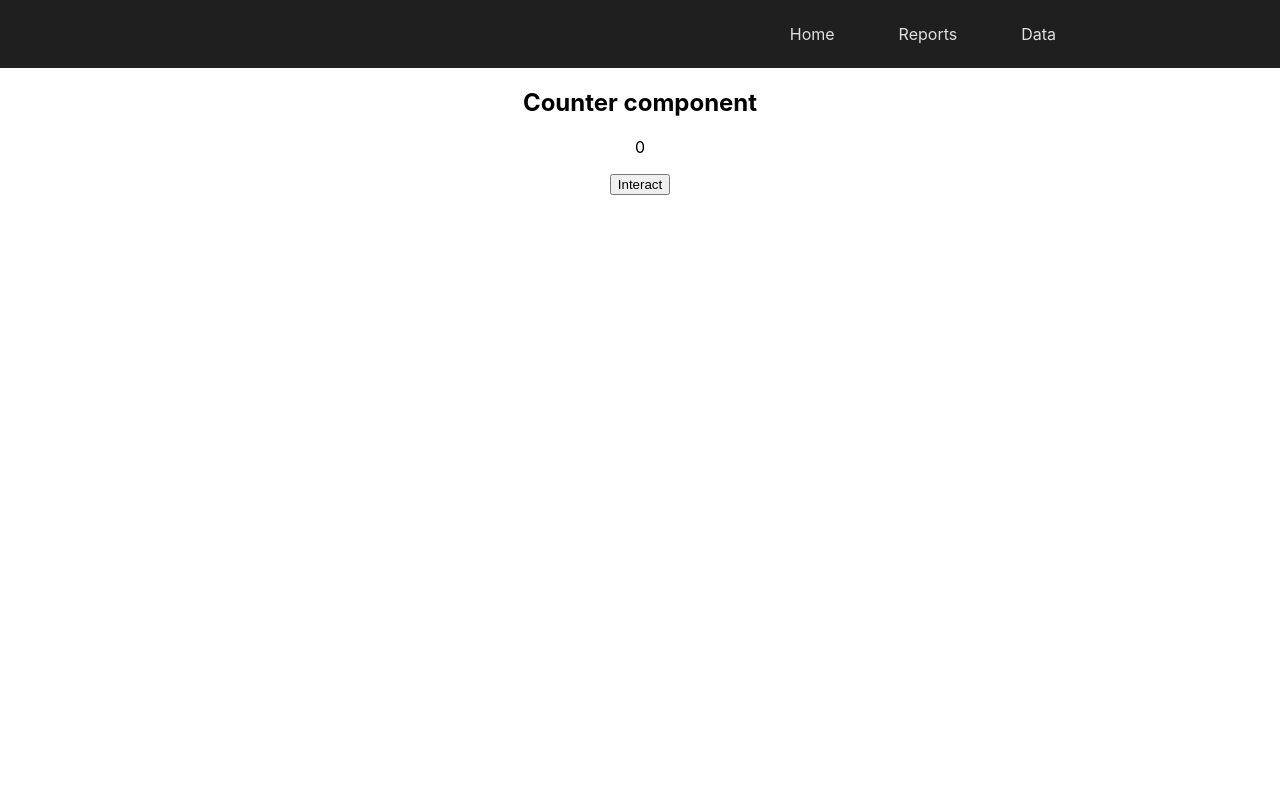
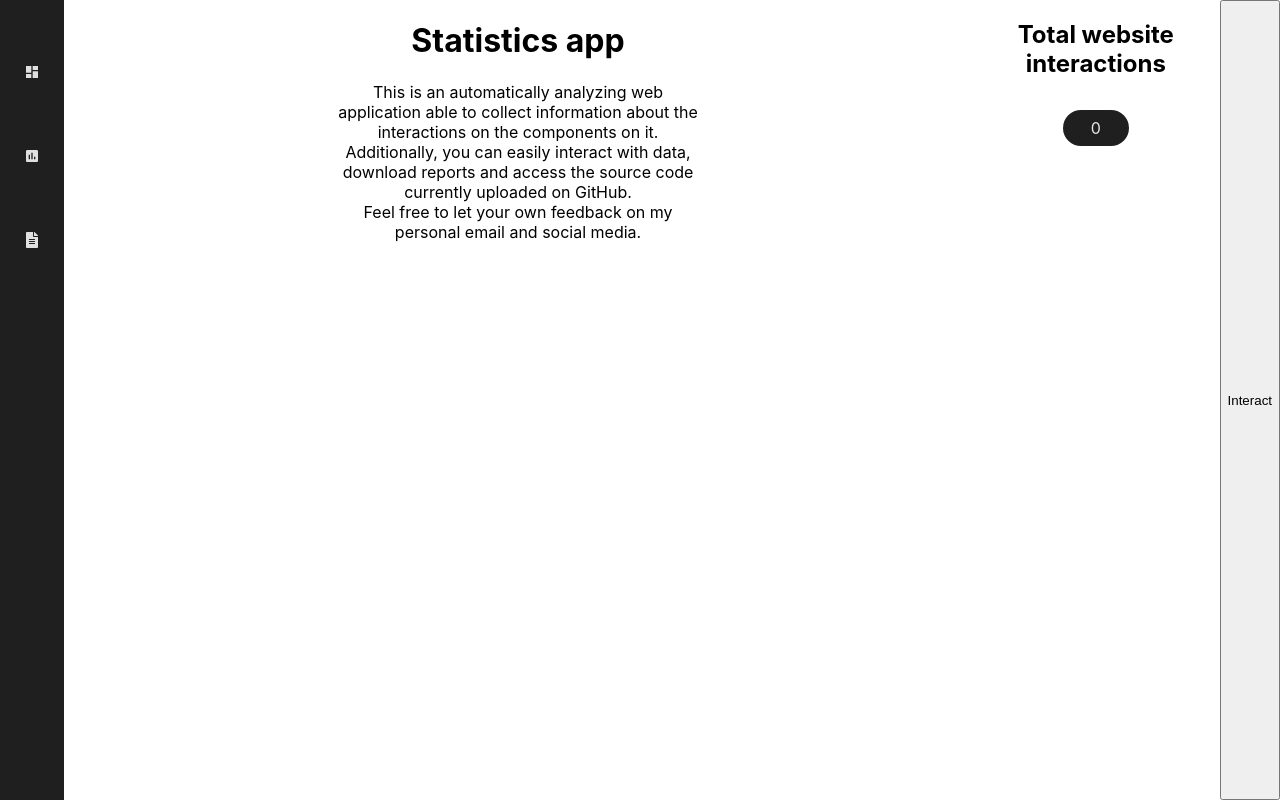
Before and after one commit to ThanCR/statistics-app-fe, a React (Create React App) app: page / in a window 1280 px wide. Built offline with nearby package versions, Linux system fonts and the light colour scheme; no server answers.

Commit message:
Implemented a header. Changed to vertical sidebar instead of a navbar. Installed react-icons npm. Created Dashboard component.

```diff
--- a/package.json
+++ b/package.json
@@ -8,6 +8,7 @@
     "@testing-library/user-event": "^13.5.0",
     "react": "^18.2.0",
     "react-dom": "^18.2.0",
+    "react-icons": "^5.0.1",
     "react-scripts": "5.0.1",
     "web-vitals": "^2.1.4"
   },
--- a/src/App.css
+++ b/src/App.css
@@ -1,38 +1,3 @@
 .App {
   text-align: center;
 }
-
-.App-logo {
-  height: 40vmin;
-  pointer-events: none;
-}
-
-@media (prefers-reduced-motion: no-preference) {
-  .App-logo {
-    animation: App-logo-spin infinite 20s linear;
-  }
-}
-
-.App-header {
-  background-color: #282c34;
-  min-height: 100vh;
-  display: flex;
-  flex-direction: column;
-  align-items: center;
-  justify-content: center;
-  font-size: calc(10px + 2vmin);
-  color: white;
-}
-
-.App-link {
-  color: #61dafb;
-}
-
-@keyframes App-logo-spin {
-  from {
-    transform: rotate(0deg);
-  }
-  to {
-    transform: rotate(360deg);
-  }
-}
--- a/src/App.js
+++ b/src/App.js
@@ -4,7 +4,7 @@ import './App.css';
 function App() {
   return (
     <div className="App">
-      <Home/>
+      <Home className='Home'/>
     </div>
   );
 }
--- a/src/components/Counter.css
+++ b/src/components/Counter.css
@@ -0,0 +1,12 @@
+.counter-container{
+    width: 20%;
+    margin: 0 auto;
+}
+.counter-value{
+    background-color: #1f1f1f;
+    color: #e6e6e6;
+    border-radius: 10rem;
+    width: 20%;
+    padding: .5rem;
+    margin: 2rem auto;
+}
--- a/src/components/Counter.jsx
+++ b/src/components/Counter.jsx
@@ -21,12 +21,15 @@ function Counter(props) {
     fetchInitialCount()
   }, [props.interactions])
 
-
-
   return (
     <>
-      <h2>Counter component</h2>
-      <p>{interactionCount}</p>
+      <div className='counter-container'>
+        <h2 className='counter-title'>Total website interactions</h2>
+        <div className='counter-div'>
+          <p className='counter-value'>{interactionCount}</p>
+        </div>
+
+      </div>
     </>
   );
 }
--- /dev/null
+++ b/src/containers/Dashboard.css
@@ -0,0 +1,16 @@
+.dashboard-header{
+    display: flex;
+    flex-direction: column;
+    align-items: center;
+}
+.dashboard-subtitle{
+
+    width: 40%;
+    margin: 0 auto;
+}
+
+@media (max-width: 768px){
+    .dashboard-subtitle{
+        font-size: .9rem;
+    }
+}
--- /dev/null
+++ b/src/containers/Dashboard.jsx
@@ -0,0 +1,34 @@
+import './Dashboard.css';
+import Button from '../components/Button'
+import Counter from '../components/Counter'
+import { useState } from 'react';
+import { getAllInteractions, postInteraction } from '../helpers';
+
+function Dashboard() {
+
+    const [interactionCount, setInteractionCount] = useState()
+
+  const parentToChild = async () => {
+    const interactions = await getAllInteractions()
+    postInteraction()
+    setInteractionCount(interactions.length)
+  }
+
+  return (
+    <>
+      <header className='dashboard-header'>
+        <h1 className='dashboard-title'>Statistics app</h1>
+        <p className='dashboard-subtitle'>This is an automatically analyzing web application able to collect information about the interactions on the components on it.
+          <br />
+          Additionally, you can easily interact with data, download reports and access the source code currently uploaded on GitHub.
+          <br />
+          Feel free to let your own feedback on my personal email and social media.
+        </p>
+      </header>
+      <Counter interactions={interactionCount} />
+      <Button onClick={() => parentToChild()} />
+    </>
+  );
+}
+
+export default Dashboard;
--- a/src/containers/NavBar.jsx
+++ /dev/null
@@ -1,23 +0,0 @@
-import './NavBar.css';
-
-function NavBar() {
-    return (
-        <>
-            <nav>
-                <ul>
-                    <li>
-                        <a href="#">Home</a>
-                    </li>
-                    <li>
-                        <a href="#">Reports</a>
-                    </li>
-                    <li>
-                        <a href="#">Data</a>
-                    </li>
-                </ul>
-            </nav>
-        </>
-    );
-}
-
-export default NavBar;
--- a/src/containers/NavBar.css
+++ b/src/containers/SideBar.css
@@ -1,4 +1,4 @@
-nav{
+.sidebar-aside{
     background-color: #1f1f1f;
     color: #e0e0e0;
     display: flex;
@@ -7,14 +7,13 @@ nav{
 ul{
     list-style: none;
     width: 70%;
-    margin: 0;
     padding: 1rem;
     display: flex;
-    flex-direction: row;
-    justify-content: end;
+    flex-direction: column;
+    justify-content: flex-start;
 }
 li{
-    margin: 0.5rem 2rem;
+    margin: 2rem 0.5rem;
 }
 a{
     text-decoration: none;
--- /dev/null
+++ b/src/containers/SideBar.jsx
@@ -0,0 +1,31 @@
+import './SideBar.css';
+import { MdDashboard, MdInsertChart } from 'react-icons/md'
+import {FaFileAlt} from 'react-icons/fa'
+
+function SideBar() {
+    return (
+        <>
+            <aside className='sidebar-aside'>
+                <ul className='sidebar-list'>
+                    <li className='sidebar-list-item'>
+                        <a href="#">
+                            <MdDashboard/>
+                        </a>
+                    </li>
+                    <li className='sidebar-list-item'>
+                        <a href="#">
+                            <MdInsertChart/>
+                        </a>
+                    </li>
+                    <li className='sidebar-list-item'>
+                        <a href="#">
+                            <FaFileAlt/>
+                        </a>
+                    </li>
+                </ul>
+            </aside>
+        </>
+    );
+}
+
+export default SideBar;
--- a/src/views/Home.css
+++ b/src/views/Home.css
@@ -0,0 +1,4 @@
+.home-fragment{
+    display: flex;
+    height: 100vh;
+}
--- a/src/views/Home.jsx
+++ b/src/views/Home.jsx
@@ -1,27 +1,16 @@
-import { useState } from 'react';
-import Button from '../components/Button'
-import Counter from '../components/Counter'
-import { getAllInteractions, postInteraction } from '../helpers';
 import './Home.css';
-import NavBar from '../containers/NavBar';
+import SideBar from '../containers/SideBar';
+import Dashboard from '../containers/Dashboard'
 
 function Home() {
-  const [interactionCount, setInteractionCount] = useState()
 
-  const parentToChild = async () => {
-    const interactions = await getAllInteractions()
-    postInteraction()
-    setInteractionCount(interactions.length)
-    console.log(interactions.length)
-  }
 
 
   return (
-    <>
-      <NavBar/>
-      <Counter interactions={interactionCount} />
-      <Button onClick={() => parentToChild()} />
-    </>
+    <div className='home-fragment'>
+      <SideBar />
+      <Dashboard />
+    </div>
   );
 }
 
```
Also changed, not shown: 1 other file (tests, documents, lock files or other folders).
